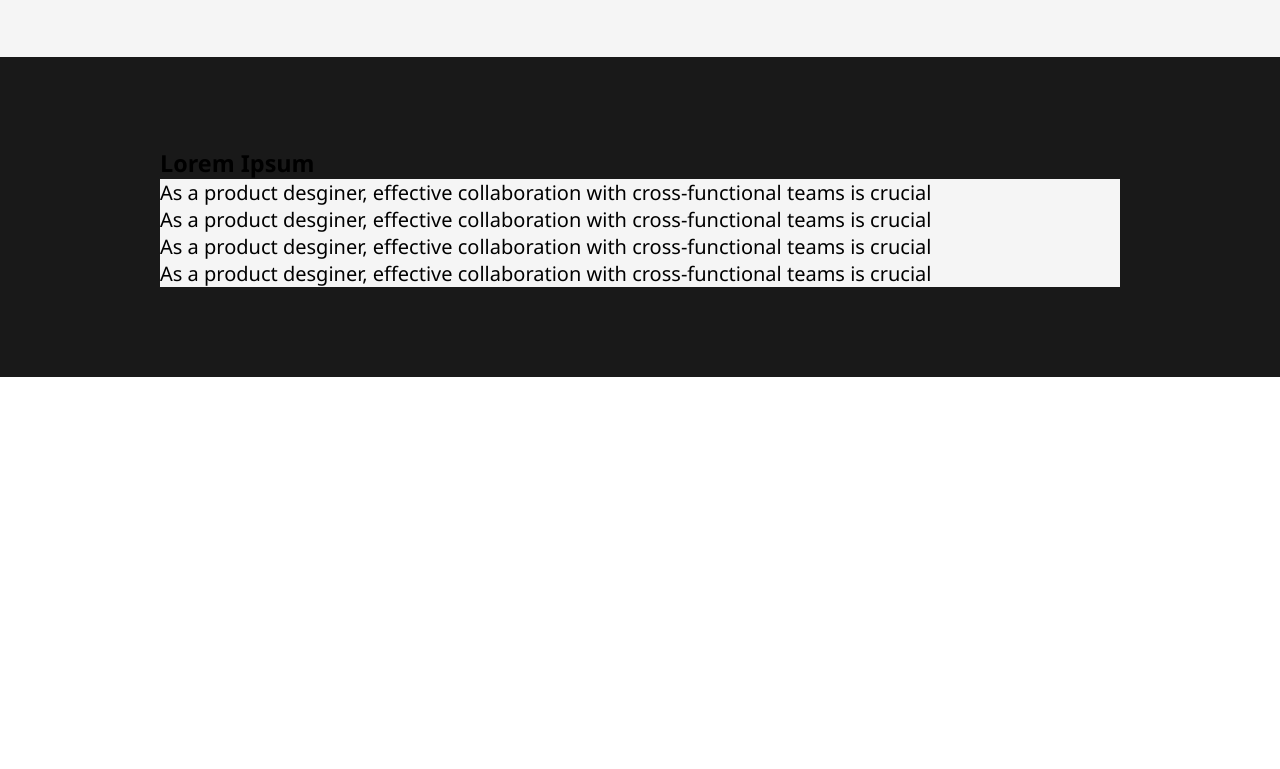
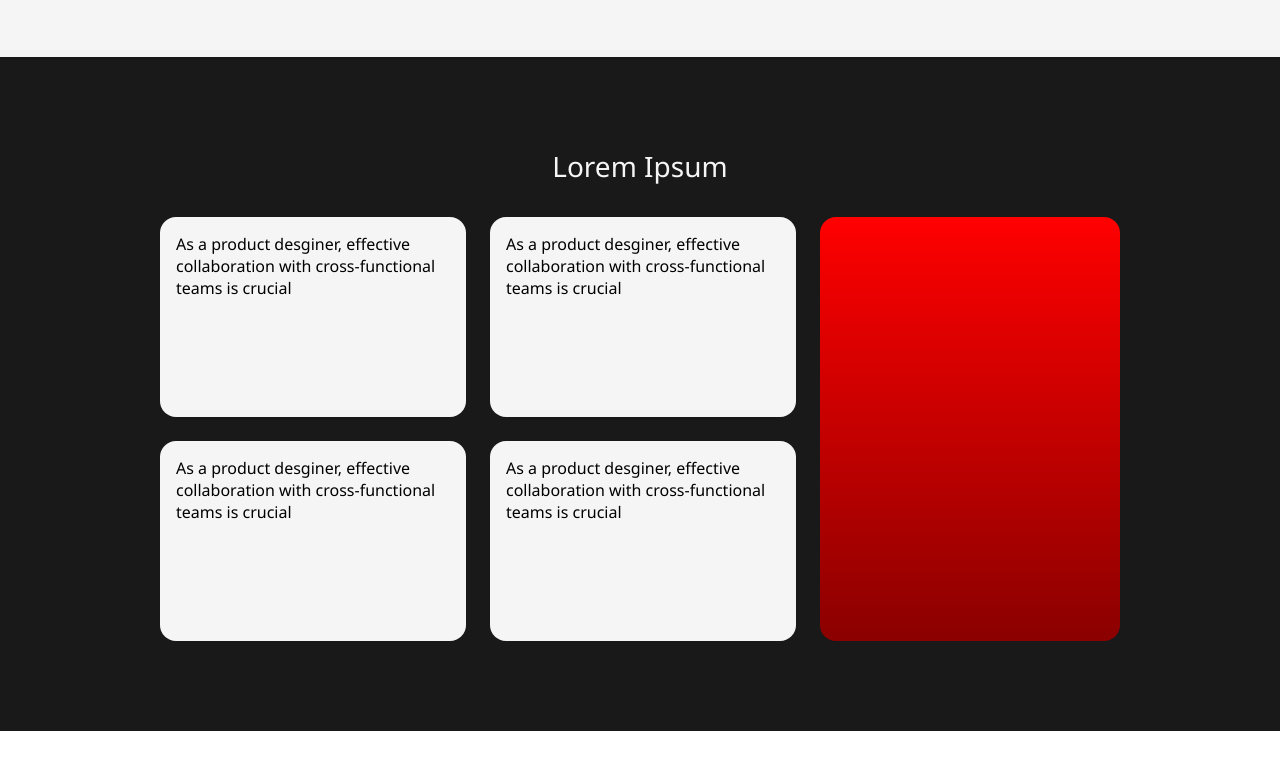
Before and after one commit to NicolasSilvaDA/trilha-challenge-junior, a plain HTML site: page index.html in a window 1280 px wide. Shown: the part 1263-2032 px from the top of the page. Before the commit the page ends 1760 px from the top, so only its background shows below. Drawn offline with Linux system fonts and the light colour scheme.

Commit message:
service section's style partially done (still missing icon and green bar in the articles)

```diff
--- a/css/style.css
+++ b/css/style.css
@@ -46,6 +46,21 @@ body {
     position: absolute;
 }
 
+.service-common-block {
+    min-width: 300px;
+    min-height: 200px;
+    max-width: 100%;
+    max-height: 100%;
+    border-radius: 16px;
+    font-size: 1rem;
+}
+
+.service-p {
+    /* width: 100%; */
+    padding: 16px;
+    font-size: 1rem;
+}
+
 .white-bg {
     background-color: whitesmoke;
 }
@@ -66,14 +81,6 @@ body {
     max-width: 90%;
     min-width: 100px;
 }
-
-/* #header-button1 {
-
-} */
-
-/* #collaborate {
-
-} */
 
 #collaborate-block-wrap {
     grid-template-columns: repeat(2, 1fr);
@@ -149,3 +156,51 @@ body {
     padding: 16px 48px;
     border-radius: 24px;
 }
+
+#service-block1 {
+    margin-bottom: 32px;
+    text-align: center;
+}
+
+#service-block1-h1 {
+    color: whitesmoke;
+    font-weight: 500;
+    font-size: 1.75rem;
+}
+
+#service-block2 {
+    display: grid;
+    grid-template-areas:
+        "art1 art2 art5"
+        "art3 art4 art5";
+    gap: 24px;
+}
+
+#service-block2-art1 {
+    grid-area: art1;
+}
+#service-block2-art2 {
+    grid-area: art2
+}
+
+#service-block2-art3 {
+    grid-area: art3;
+}
+
+#service-block2-art4 {
+    grid-area: art4;
+}
+
+#service-block2-art5 {
+    display: block;
+    width: 100%;
+    height: 100%;
+    grid-area: art5;
+}
+
+#service-block2-art5-img {
+    background-image: linear-gradient(to bottom, red, darkred);
+    width: 100%;
+    height: 100%;
+    border-radius: 16px;
+}
--- a/index.html
+++ b/index.html
@@ -54,31 +54,33 @@
                     <h1 id="service-block1-h1">Lorem Ipsum</h1>
                 </article>
                 <div id="service-block2">
-                    <article class="white-bg" id="service-block2-art1">
+                    <article class="white-bg service-common-block" id="service-block2-art1">
                         <div id="service-block2-art1-icon"></div>
                         <h2 id="service-block2-art1-h2"></h2>
-                        <p id="service-block2-art1-p">As a product desginer, effective collaboration with cross-functional teams is crucial</p>
+                        <p class="service-p" id="service-block2-art1-p">As a product desginer, effective collaboration with cross-functional teams is crucial</p>
                         <div class="green-line"></div>
                     </article>
-                    <article class="white-bg" id="service-block2-art2">
+                    <article class="white-bg service-common-block" id="service-block2-art2">
                         <div id="service-block2-art2-icon"></div>
                         <h2 id="service-block2-art2-h2"></h2>
-                        <p id="service-block2-art2-p">As a product desginer, effective collaboration with cross-functional teams is crucial</p>
+                        <p class="service-p" id="service-block2-art2-p">As a product desginer, effective collaboration with cross-functional teams is crucial</p>
                         <div class="green-line"></div>
                     </article>
-                    <article class="white-bg" id="service-block2-art3">
+                    <article class="white-bg service-common-block" id="service-block2-art3">
                         <div id="service-block2-art3-icon"></div>
                         <h2 id="service-block2-art3-h2"></h2>
-                        <p id="service-block2-art3-p">As a product desginer, effective collaboration with cross-functional teams is crucial</p>
+                        <p class="service-p" id="service-block2-art3-p">As a product desginer, effective collaboration with cross-functional teams is crucial</p>
                         <div class="green-line"></div>
                     </article>
-                    <article class="white-bg" id="service-block2-art4">
+                    <article class="white-bg service-common-block" id="service-block2-art4">
                         <div id="service-block2-art4-icon"></div>
                         <h2 id="service-block2-art4-h2"></h2>
-                        <p id="service-block2-art4-p">As a product desginer, effective collaboration with cross-functional teams is crucial</p>
+                        <p class="service-p" id="service-block2-art4-p">As a product desginer, effective collaboration with cross-functional teams is crucial</p>
                         <div class="green-line"></div>
                     </article>
-                    <article id="service-block2-art5"></article>
+                    <article class="service-common-block" id="service-block2-art5">
+                        <div id="service-block2-art5-img"></div>
+                    </article>
                 </div>
             </div>
         </section>
```
